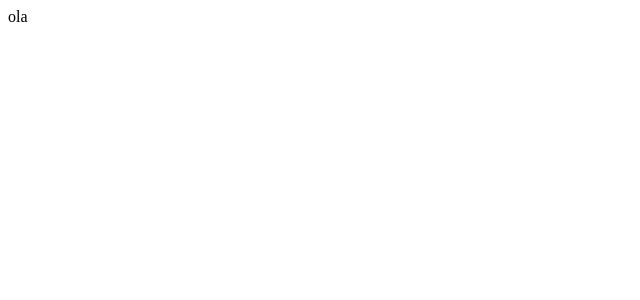
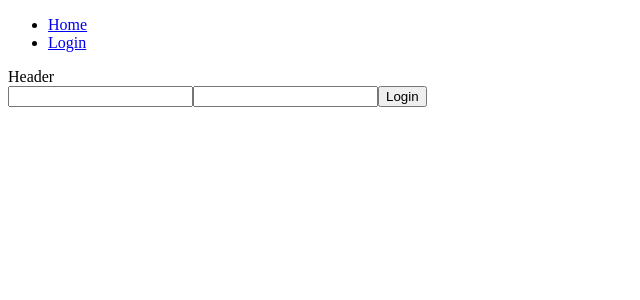
Before and after one commit to IFRS-Feliz/PC-AIPCTI-fe, a React (Create React App) app: page /login in a window 1280 px wide. Shown: the top 300 px of the page, without its empty margins (0-640 px from the left). Built offline with nearby package versions, Linux system fonts and the light colour scheme.

Commit message:
Adicionado prototipo do funcionamento de login

```diff
--- a/package.json
+++ b/package.json
@@ -6,8 +6,11 @@
     "@testing-library/jest-dom": "^5.11.4",
     "@testing-library/react": "^11.1.0",
     "@testing-library/user-event": "^12.1.10",
+    "axios": "^0.21.1",
     "react": "^17.0.2",
+    "react-cookie": "^4.0.3",
     "react-dom": "^17.0.2",
+    "react-router-dom": "^5.2.0",
     "react-scripts": "4.0.3",
     "web-vitals": "^1.0.1"
   },
--- a/src/App.js
+++ /dev/null
@@ -1,5 +0,0 @@
-function App() {
-  return "ola";
-}
-
-export default App;
--- /dev/null
+++ b/src/App.jsx
@@ -0,0 +1,43 @@
+import React from "react";
+import { BrowserRouter as Router, Switch, Route, Link } from "react-router-dom";
+
+import Login from "./Routes/Login";
+import Home from "./Routes/Home";
+import Projetos from "./Routes/Projetos";
+import Admin from "./Routes/Admin";
+
+export default function App() {
+  return (
+    <Router>
+      <div>
+        <nav>
+          <ul>
+            <li>
+              <Link to="/">Home</Link>
+            </li>
+            <li>
+              <Link to="/login">Login</Link>
+            </li>
+          </ul>
+        </nav>
+
+        {/* A <Switch> looks through its children <Route>s and
+            renders the first one that matches the current URL. */}
+        <Switch>
+          <Route path="/login">
+            <Login />
+          </Route>
+          <Route path="/admin">
+            <Admin />
+          </Route>
+          <Route path="/projetos">
+            <Projetos />
+          </Route>
+          <Route path="/">
+            <Home />
+          </Route>
+        </Switch>
+      </div>
+    </Router>
+  );
+}
--- /dev/null
+++ b/src/Routes/Admin.jsx
@@ -0,0 +1,3 @@
+export default function Admin() {
+  return <div>admin</div>;
+}
--- /dev/null
+++ b/src/Routes/Home.jsx
@@ -0,0 +1,24 @@
+import { useCookies } from "react-cookie";
+import { useEffect } from "react";
+
+export default function Home() {
+  const [cookie, setCookie] = useCookies();
+
+  useEffect(() => {
+    if (!cookie.email) {
+      window.location.href = "/login";
+    } else {
+      if (cookie.isAdmin === "1") {
+        window.location.href = "/admin";
+      } else {
+        window.location.href = "projetos";
+      }
+    }
+  });
+
+  return (
+    <>
+      <div>{cookie.email}</div>
+    </>
+  );
+}
--- /dev/null
+++ b/src/Routes/Login.jsx
@@ -0,0 +1,58 @@
+import axios from "axios";
+import { useState } from "react";
+import { useCookies } from "react-cookie";
+
+export default function Login() {
+  const [email, setEmail] = useState("");
+  const [password, setPassword] = useState("");
+  const [cookie, setCookie] = useCookies();
+
+  function handleLogin() {
+    axios
+      .post("http://localhost:5000/login", {
+        email: email,
+        password: password,
+      })
+      .then((response) => {
+        console.log(response);
+        setCookie("email", response.data[0].email, {
+          maxAge: 60 * 60 * 24 * 365,
+        });
+        setCookie("isAdmin", response.data[0].isAdmin, {
+          maxAge: 60 * 60 * 24 * 365,
+        });
+        window.location.href = "/";
+      })
+      .catch((err) => {
+        console.log(err);
+      });
+  }
+
+  return (
+    <>
+      <div>Header</div>
+
+      <div>
+        <form
+          onSubmit={(e) => {
+            e.preventDefault();
+          }}
+        >
+          <input
+            onChange={(e) => {
+              setEmail(e.target.value);
+            }}
+            type="email"
+          />
+          <input
+            onChange={(e) => {
+              setPassword(e.target.value);
+            }}
+            type="password"
+          />
+          <button onClick={handleLogin}>Login</button>
+        </form>
+      </div>
+    </>
+  );
+}
--- /dev/null
+++ b/src/Routes/Projetos.jsx
@@ -0,0 +1,3 @@
+export default function Projetos() {
+  return <div>Projetos</div>;
+}
--- a/src/index.js
+++ b/src/index.js
@@ -1,10 +1,13 @@
 import React from "react";
 import ReactDOM from "react-dom";
 import App from "./App";
+import { CookiesProvider } from "react-cookie";
 
 ReactDOM.render(
   <React.StrictMode>
-    <App />
+    <CookiesProvider>
+      <App />
+    </CookiesProvider>
   </React.StrictMode>,
   document.getElementById("root")
 );
```
Also changed, not shown: 1 other file (tests, documents, lock files or other folders).
